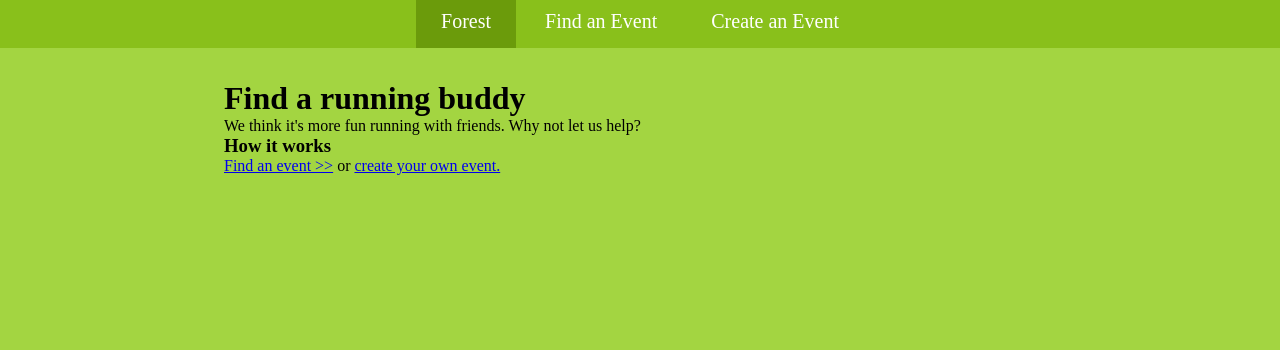
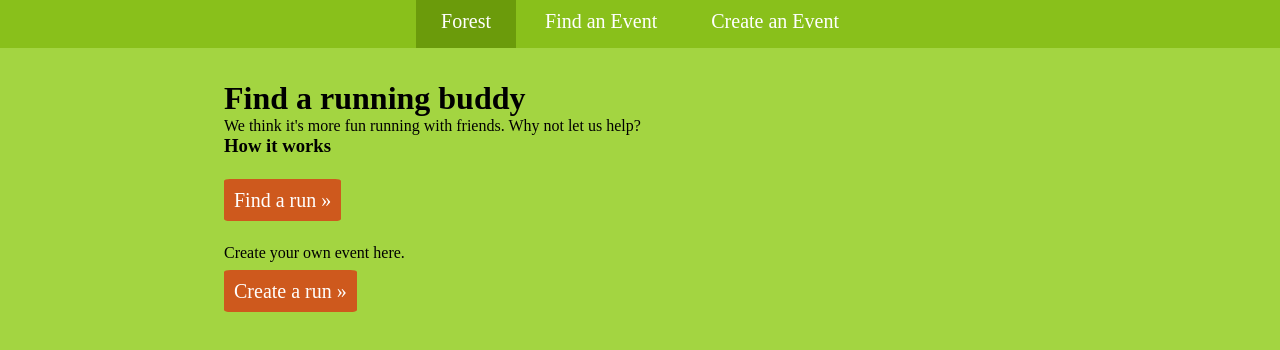
Before and after one commit to ethan-rambacher/forest, a plain HTML site: page index.html in a window 1280 px wide. Drawn offline with Linux system fonts and the light colour scheme.

Commit message:
Changed index.html text and added button transitions

```diff
--- a/index.html
+++ b/index.html
@@ -14,11 +14,14 @@
 			<h1>Find a running buddy</h1>
 			<p>We think it's more fun running with friends. Why not let us help?</p>
 			<h3>How it works</h3>
-			<p><a href="events.html">Find an event >></a> or <a href="create.html">create your own event.</a></p>
+
 		</div>
 		<div id="events" class="content">
+			<p><a class="button" href="events.html">Find a run &raquo;</a></p>
 		</div>
-		<div id="create" class="create">
+		<div id="create" class="content">
+			<p>Create your own event here.</p>
+			<p><br /><a class="button" href="create.html">Create a run &raquo;</a></p>
 		</div>
 	</body>
 </html>
--- a/styles/base.css
+++ b/styles/base.css
@@ -23,6 +23,8 @@
 }
 .navbar ul li:hover, .active-link {
 	background-color:6B9B0B;
+	transition: background-color .2s;
+	-webkit-transition: background-color .2s;
 }
 .navbar ul li a{
 	padding:.5em 1.25em;
@@ -64,3 +66,17 @@ body {
 .container {
 	width:100%;
 }
+
+.button {
+	background-color:#CE591D;
+	padding:0.5em;
+	border-radius:5%;
+	color:white;
+	font-size:1.25em;
+	text-decoration: none;
+}
+.button:hover{
+	background-color:#A7400C;
+	transition: background-color .2s;
+	-webkit-transition: background-color .2s;
+}
```
